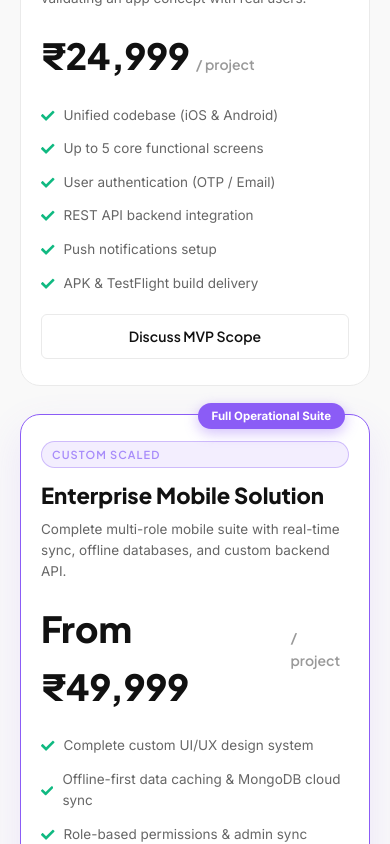
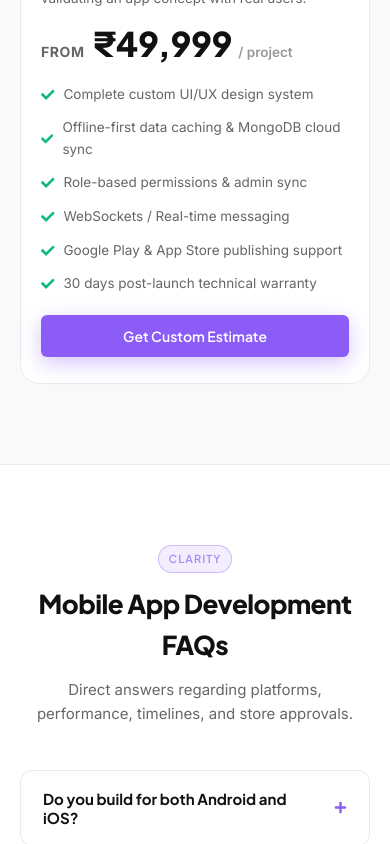
Before and after one commit to Abhishek-1273/Velta-Full-Project, a React (Vite) app in the folder frontend/: page /services/mobile-app-development#apps-showcase in a window 390 px wide. Shown: the part 4440-5284 px from the top of the page. Built offline with nearby package versions, Linux system fonts and the light colour scheme; no server answers.

Commit message:
style: fix price row line-wrapping and eliminate awkward gaps on mobile app pricing cards

```diff
--- a/frontend/src/pages/MobileAppDevelopment/MobileAppDevelopment.jsx
+++ b/frontend/src/pages/MobileAppDevelopment/MobileAppDevelopment.jsx
@@ -383,40 +383,9 @@ export default function MobileAppDevelopment() {
               <p>Ideal for startups, internal field logs, or validating an app concept with real users.</p>
 
               <div className={styles.priceValue}>
-                ₹24,999
-                <span>/ project</span>
-              </div>
-
-              <ul className={styles.cardFeatures}>
-                <li><FaCheck color="#10b981" /> Unified codebase (iOS & Android)</li>
-                <li><FaCheck color="#10b981" /> Up to 5 core functional screens</li>
-                <li><FaCheck color="#10b981" /> User authentication (OTP / Email)</li>
-                <li><FaCheck color="#10b981" /> REST API backend integration</li>
-                <li><FaCheck color="#10b981" /> Push notifications setup</li>
-                <li><FaCheck color="#10b981" /> APK & TestFlight build delivery</li>
-              </ul>
-
-              <a
-                href={WHATSAPP_URL}
-                target="_blank"
-                rel="noopener noreferrer"
-                className="btn btn-outline"
-                style={{ width: '100%', justifyContent: 'center', marginTop: 20 }}
-              >
-                Discuss MVP Scope
-              </a>
-            </div>
-
-            {/* Custom Enterprise Tier */}
-            <div className={`${styles.priceCard} ${styles.priceCardFeatured}`}>
-              <div className={styles.featuredTag}>Full Operational Suite</div>
-              <span className="tag">Custom Scaled</span>
-              <h3>Enterprise Mobile Solution</h3>
-              <p>Complete multi-role mobile suite with real-time sync, offline databases, and custom backend API.</p>
-
-              <div className={styles.priceValue}>
-                From ₹49,999
-                <span>/ project</span>
+                <span className={styles.pricePrefix}>From</span>
+                <span className={styles.priceNumber}>₹49,999</span>
+                <span className={styles.pricePeriod}>/ project</span>
               </div>
 
               <ul className={styles.cardFeatures}>
--- a/frontend/src/pages/MobileAppDevelopment/MobileAppDevelopment.module.css
+++ b/frontend/src/pages/MobileAppDevelopment/MobileAppDevelopment.module.css
@@ -441,20 +441,36 @@
 }
 
 .priceValue {
+  display: flex;
+  align-items: baseline;
+  flex-wrap: nowrap;
+  gap: 6px;
+  margin-bottom: 20px;
+}
+
+.pricePrefix {
+  font-size: 14px;
+  font-weight: 700;
+  color: var(--text2);
+  text-transform: uppercase;
+  letter-spacing: 0.04em;
+  margin-right: 2px;
+}
+
+.priceNumber {
   font-family: var(--font-head);
-  font-size: 36px;
+  font-size: 34px;
   font-weight: 900;
   color: var(--text);
-  margin-bottom: 20px;
-  display: flex;
-  align-items: baseline;
-  gap: 6px;
+  line-height: 1;
+  white-space: nowrap;
 }
 
-.priceValue span {
-  font-size: 14px;
+.pricePeriod {
+  font-size: 13.5px;
+  font-weight: 600;
   color: var(--text3);
-  font-weight: 600;
+  white-space: nowrap;
 }
 
 .cardFeatures {
```
